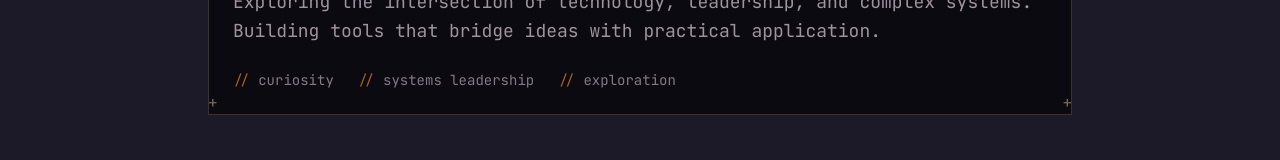
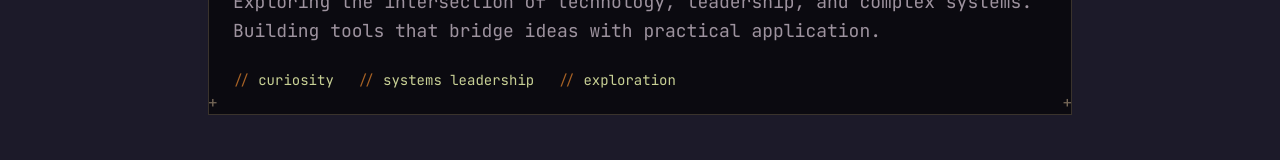
Before and after one commit to drcdev/drcdev.github.io, a Next.js app: page / in a window 1280 px wide. Shown: the part 291-451 px from the top of the page. Built offline with nearby package versions, Linux system fonts and the light colour scheme.

Commit message:
Update Hero tag text color to sage-300
🤖 Generated with [Claude Code](https://claude.com/claude-code)

Co-Authored-By: Claude Opus 4.5 <noreply@anthropic.com>

```diff
--- a/src/components/Hero.tsx
+++ b/src/components/Hero.tsx
@@ -23,13 +23,13 @@ export function Hero() {
               application.
             </p>
             <div className="flex flex-wrap gap-x-6 gap-y-2 text-sm text-mauve-500">
-              <span>
+              <span className="text-sage-300">
                 <span className="text-rust-600">//</span> curiosity
               </span>
-              <span>
+              <span className="text-sage-300">
                 <span className="text-rust-600">//</span> systems leadership
               </span>
-              <span>
+              <span className="text-sage-300">
                 <span className="text-rust-600">//</span> exploration
               </span>
             </div>
```
